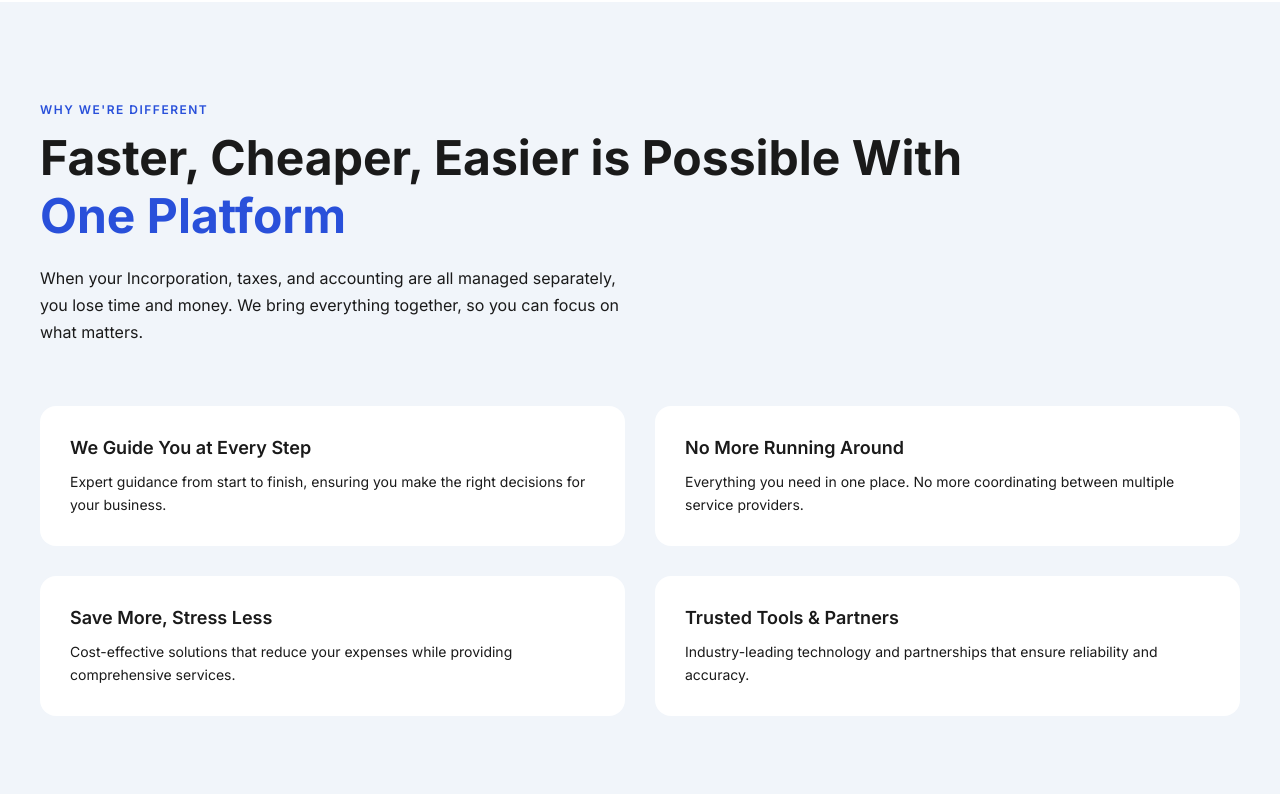
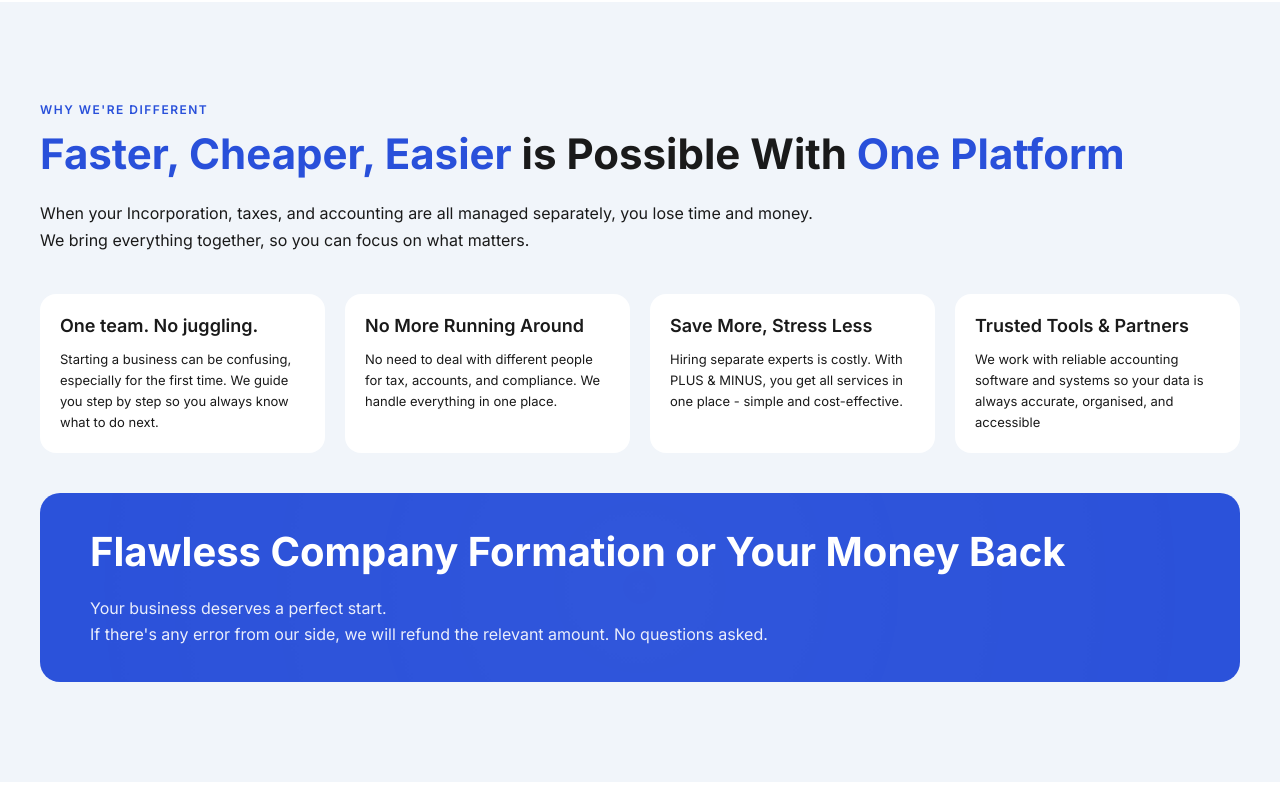
Before and after one commit to PreethamMR22/Plus-and-Minus---CA-website--BrandPsychology, a React (Vite) app in the folder plus-and-minus-react/: page / in a window 1280 px wide. Shown: the part 3500-4294 px from the top of the page. Built offline with nearby package versions, Linux system fonts and the light colour scheme.

Commit message:
Faster, Cheaper, Easier section home page

```diff
--- a/plus-and-minus-react/src/pages/Home.css
+++ b/plus-and-minus-react/src/pages/Home.css
@@ -2105,15 +2105,15 @@
 
 .why-different-grid {
   display: grid;
-  grid-template-columns: repeat(2, 1fr);
-  gap: 30px;
+  grid-template-columns: repeat(4, 1fr);
+  gap: 20px;
   margin-bottom: 80px;
 }
 
 .why-different-card {
   background: rgba(255, 255, 255, 0.95);
   border-radius: 16px;
-  padding: 30px;
+  padding: 20px;
   text-align: left;
 }
 
@@ -2212,7 +2212,7 @@
   }
 
   .why-different-grid {
-    grid-template-columns: 1fr;
+    grid-template-columns: repeat(2, 1fr);
     gap: 20px;
   }
 
@@ -2227,6 +2227,17 @@
 
   .guarantee-sub {
     max-width: 100%;
+  }
+}
+
+@media (max-width: 480px) {
+  .why-different-grid {
+    grid-template-columns: 1fr;
+    gap: 16px;
+  }
+
+  .why-different-card {
+    padding: 20px;
   }
 }
 
--- a/plus-and-minus-react/src/pages/Home.jsx
+++ b/plus-and-minus-react/src/pages/Home.jsx
@@ -413,39 +413,38 @@ We work with Individuals, Professionals, startups and small businesses, ranging
       <section className="why-different-section">
         <div className="section-content">
           <div className="section-tag animate-fade-in" data-animate="fade-in" style={{color: 'white'}}>Why we're Different</div>
-          <h2 className="section-title animate-slide-up" data-animate="slide-up">
-            Faster, Cheaper, Easier is Possible With<br />
-            <span>One Platform</span>
+          <h2 className="section-title animate-slide-up" data-animate="slide-up" style={{fontSize: 'clamp(28px, 3.5vw, 42px)'}}>
+            <span style={{color: 'rgb(41, 80, 218)'}}>Faster, Cheaper, Easier</span> is Possible With <span style={{color: '#1a1a1a'}}>One Platform</span>
           </h2>
-          <p className="section-sub animate-fade-in" data-animate="fade-in">
-            When your Incorporation, taxes, and accounting are all managed separately, you lose time and money.
+          <p className="section-sub animate-fade-in" data-animate="fade-in" style={{maxWidth: '800px', marginBottom: '40px'}}>
+            When your Incorporation, taxes, and accounting are all managed separately, you lose time and money.<br />
             We bring everything together, so you can focus on what matters.
           </p>
 
           <div className="why-different-grid">
             <div className="why-different-card animate-scale-up" data-animate="scale-up" style={{animationDelay: '0.1s'}}>
-              <h3>We Guide You at Every Step</h3>
-              <p>Expert guidance from start to finish, ensuring you make the right decisions for your business.</p>
+              <h3>One team. No juggling.</h3>
+              <p style={{fontSize: '13px'}}>Starting a business can be confusing, especially for the first time. We guide you step by step so you always know what to do next.</p>
             </div>
             <div className="why-different-card animate-scale-up" data-animate="scale-up" style={{animationDelay: '0.2s'}}>
               <h3>No More Running Around</h3>
-              <p>Everything you need in one place. No more coordinating between multiple service providers.</p>
+              <p style={{fontSize: '13px'}}>No need to deal with different people for tax, accounts, and compliance. We handle everything in one place.</p>
             </div>
             <div className="why-different-card animate-scale-up" data-animate="scale-up" style={{animationDelay: '0.3s'}}>
               <h3>Save More, Stress Less</h3>
-              <p>Cost-effective solutions that reduce your expenses while providing comprehensive services.</p>
+              <p style={{fontSize: '13px'}}>Hiring separate experts is costly. With PLUS & MINUS, you get all services in one place - simple and cost-effective.</p>
             </div>
             <div className="why-different-card animate-scale-up" data-animate="scale-up" style={{animationDelay: '0.4s'}}>
               <h3>Trusted Tools & Partners</h3>
-              <p>Industry-leading technology and partnerships that ensure reliability and accuracy.</p>
+              <p style={{fontSize: '13px'}}>We work with reliable accounting software and systems so your data is always accurate, organised, and accessible</p>
             </div>
           </div>
 
-          <div className="guarantee-section animate-scale-up" data-animate="scale-up">
+          <div className="guarantee-section animate-scale-up" data-animate="scale-up" style={{marginTop: '-40px', padding: '35px 50px'}}>
             <h2 className="guarantee-title">Flawless Company Formation or Your Money Back</h2>
             <p className="guarantee-sub">
               Your business deserves a perfect start.<br />
-              If there's any error from our side, we'll refund the relevant amount - no questions asked.
+              If there's any error from our side, we will refund the relevant amount. No questions asked.
             </p>
           </div>
         </div>
```
